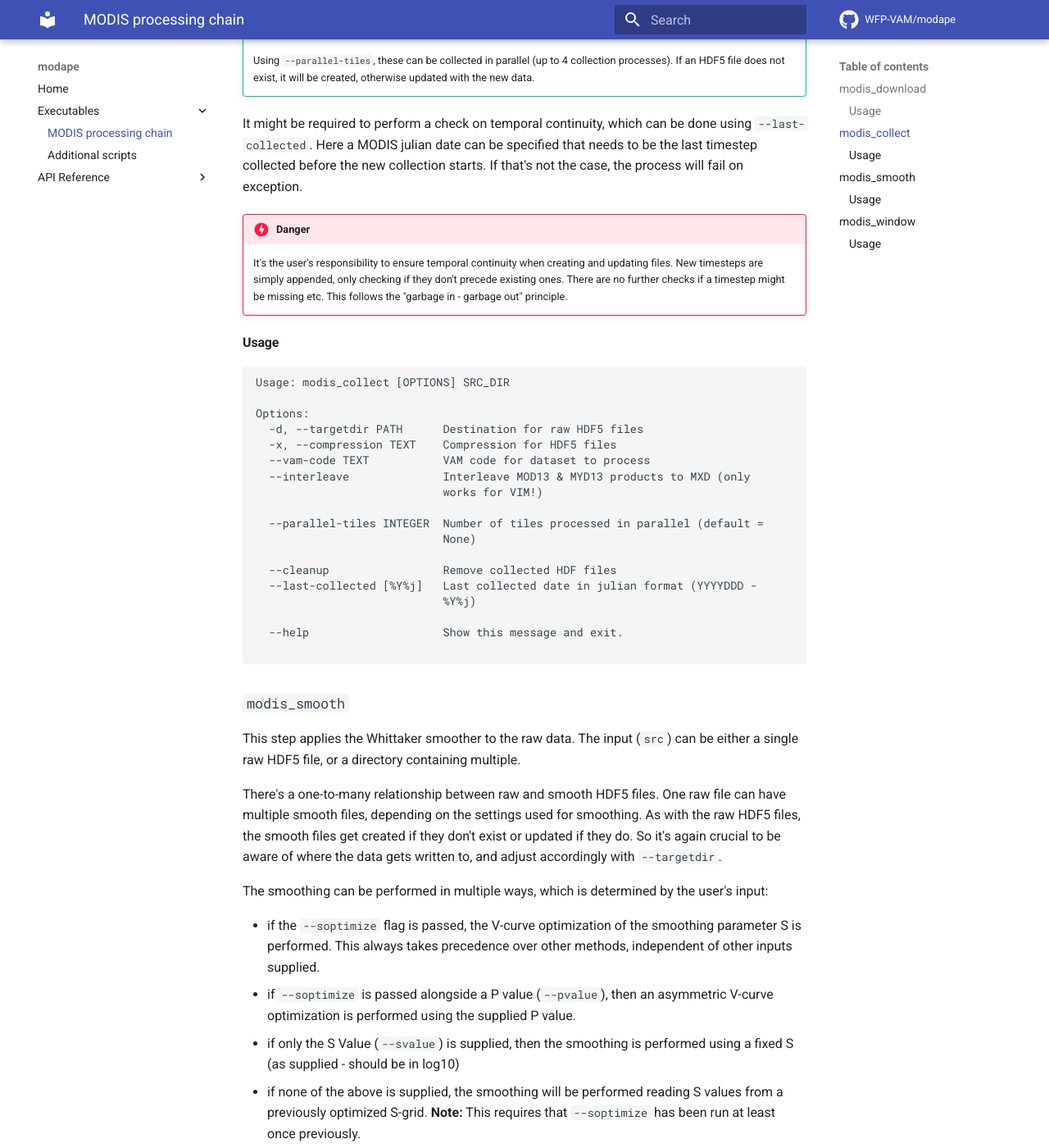
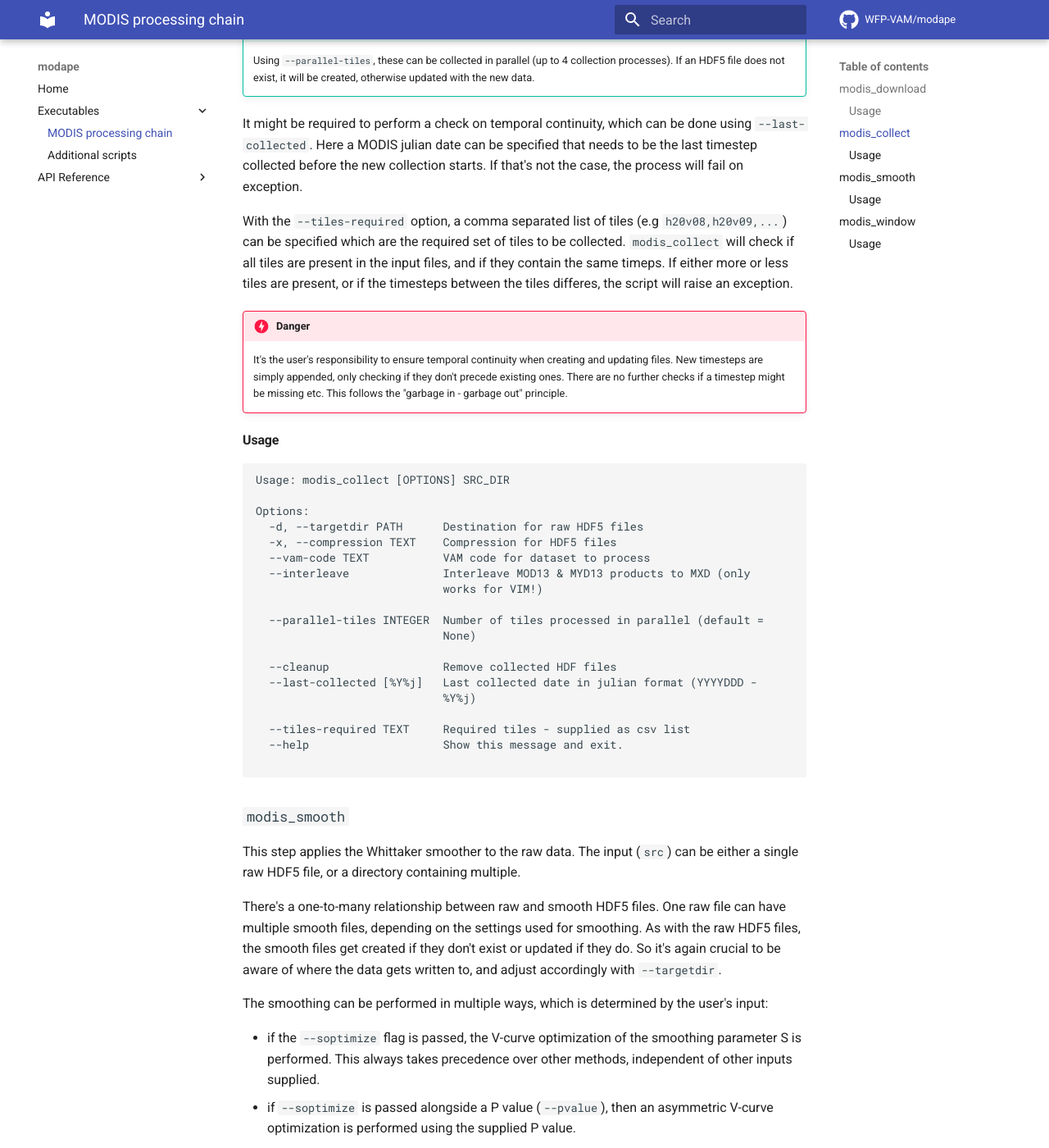
Before and after one commit to WFP-VAM/modape, an MkDocs documentation site: the page built from docs/modis_executables.md, in a window 1280 px wide and 1400 px high, scrolled down 2409 px. Shown: the whole window at 82% size. Built offline with MkDocs 1.6.1 and Material for MkDocs 9.7.7, drawn with Linux system fonts in a browser that asks for light colours; comment, search, counter and statistics services are not loaded.

Commit message:
update docs

````diff
--- a/docs/modis_executables.md
+++ b/docs/modis_executables.md
@@ -78,6 +78,8 @@ In the case of 16 day MODIS NDVI products, both satellites can be interleaved to
 
 It might be required to perform a check on temporal continuity, which can be done using `--last-collected`. Here a MODIS julian date can be specified that needs to be the last timestep collected before the new collection starts. If that's not the case, the process will fail on exception.
 
+With the `--tiles-required` option, a comma separated list of tiles (e.g `h20v08,h20v09,...`) can be specified which are the required set of tiles to be collected. `modis_collect` will check if all tiles are present in the input files, and if they contain the same timeps. If either more or less tiles are present, or if the timesteps between the tiles differes, the script will raise an exception.
+
 !!! Danger
     It's the user's responsibility to ensure temporal continuity when creating and updating files. New timesteps are simply appended, only checking if they don't precede existing ones. There are no further checks if a timestep might be missing etc. This follows the "garbage in - garbage out" principle.
 
@@ -100,6 +102,7 @@ Options:
   --last-collected [%Y%j]   Last collected date in julian format (YYYYDDD -
                             %Y%j)
 
+  --tiles-required TEXT     Required tiles - supplied as csv list
   --help                    Show this message and exit.
 
 ```
````
